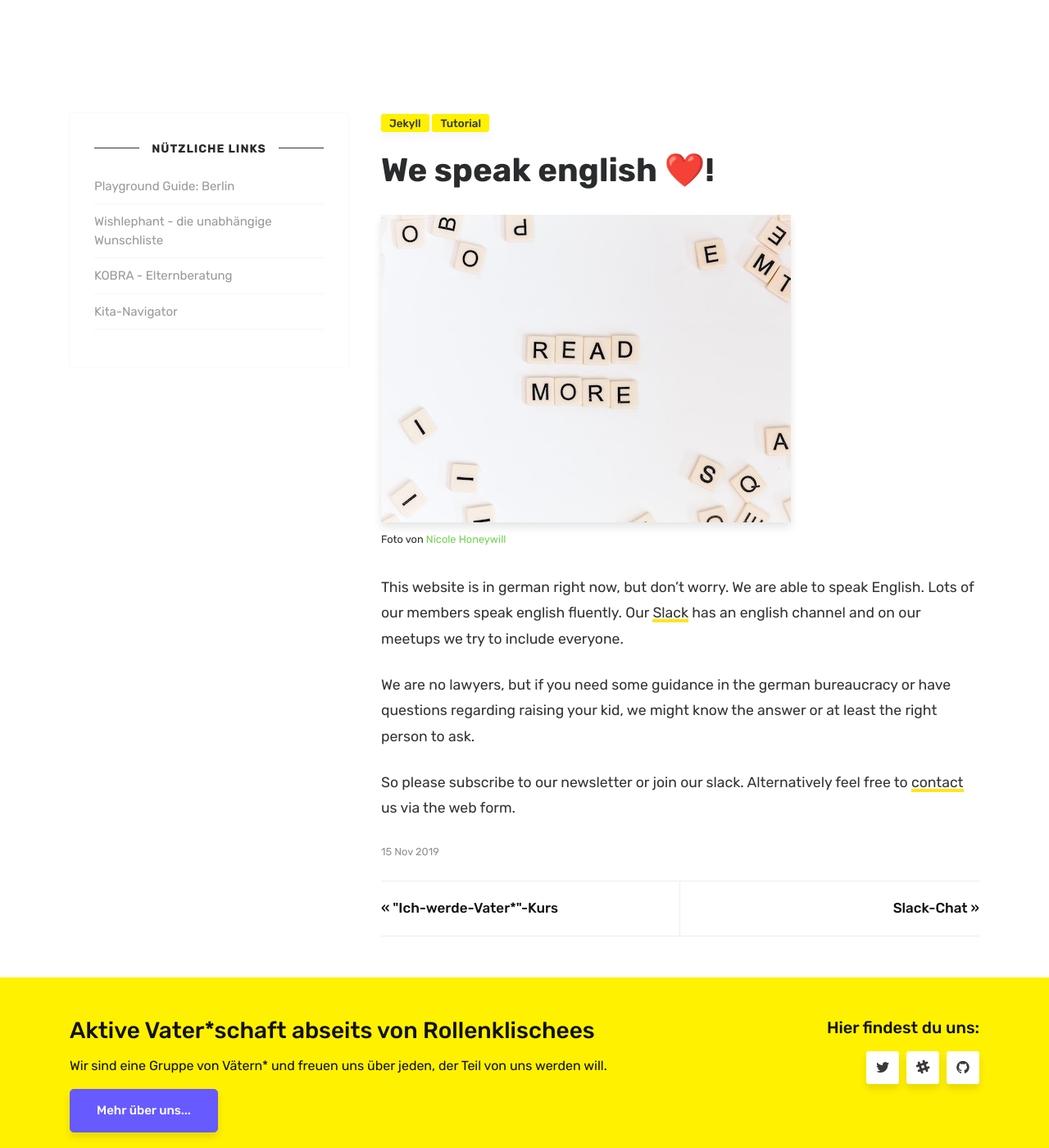
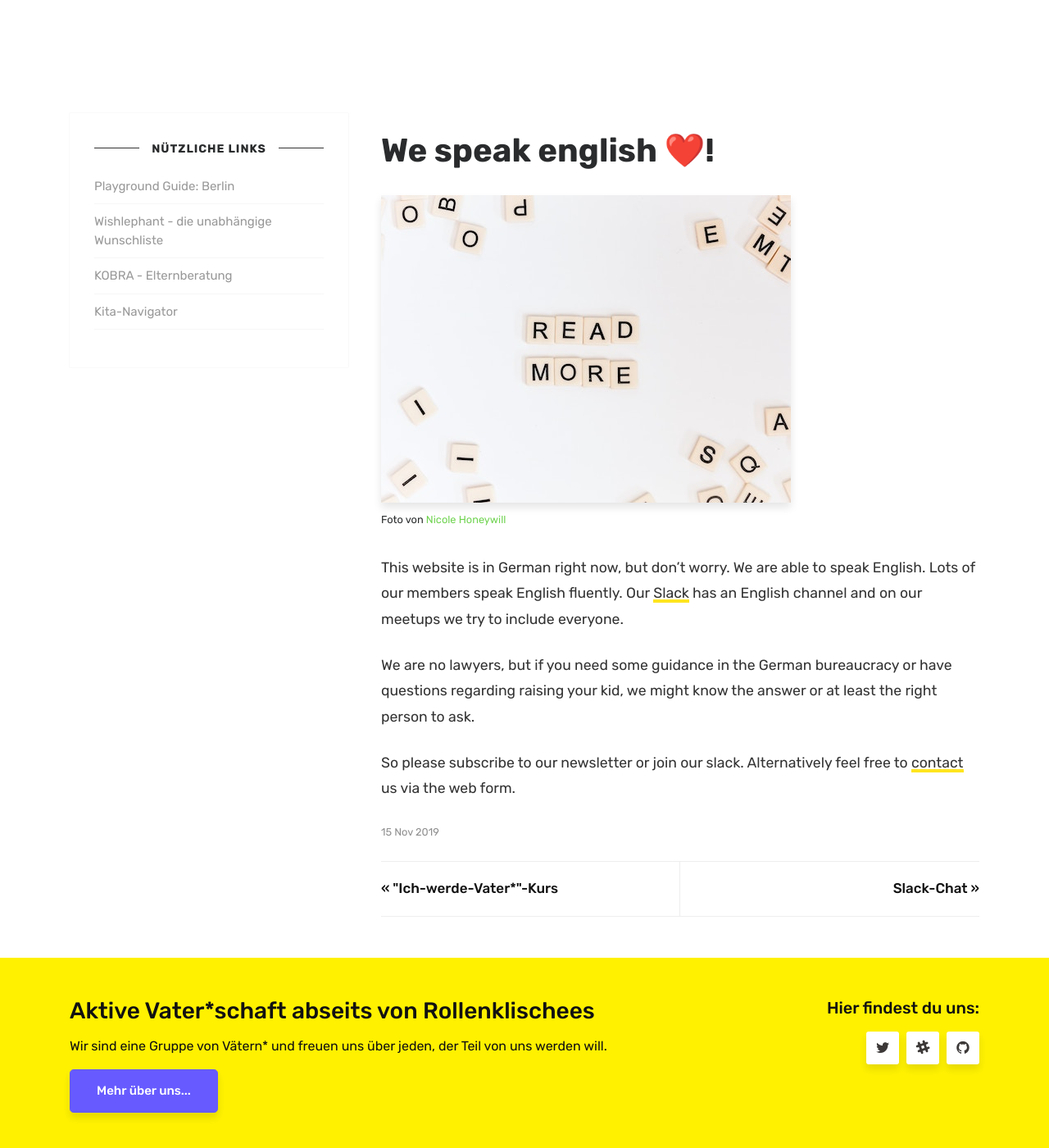
Before and after one commit to papiberlin/website, a Jekyll site: the page built from _posts/2019-11-15-english-speaker.md, in a window 1280 px wide and 1400 px high. Shown: the whole window at 82% size. Built offline with Jekyll 4.4.1, drawn with Linux system fonts in a browser that asks for light colours.

Commit message:
some spelling mistakes were made

```diff
--- a/_posts/2019-11-15-english-speaker.md
+++ b/_posts/2019-11-15-english-speaker.md
@@ -1,15 +1,15 @@
 ---
 layout: post
 title:  "We speak english ❤️!"
-categories: [ Jekyll, tutorial ]
+categories: [ ]
 image: assets/images/english.jpg
 image_description: Ein Scrabble Spiel mit dem Worten "Read More"
 image_credit: Foto von <a href="https://unsplash.com/@nicolehoneywill_sincerelymedia">Nicole Honeywill</a>
 
 featured: true
 ---
-This website is in german right now, but don't worry. We are able to speak English. Lots of our members speak english fluently. Our [Slack](http://dadaberlin.herokuapp.com/) has an english channel and on our meetups we try to include everyone.
+This website is in German right now, but don't worry. We are able to speak English. Lots of our members speak English fluently. Our [Slack](http://dadaberlin.herokuapp.com/) has an English channel and on our meetups we try to include everyone.
 
-We are no lawyers, but if you need some guidance in the german bureaucracy or have questions regarding raising your kid, we might know the answer or at least the right person to ask.
+We are no lawyers, but if you need some guidance in the German bureaucracy or have questions regarding raising your kid, we might know the answer or at least the right person to ask.
 
 So please subscribe to our newsletter or join our slack. Alternatively feel free to [contact](/contact) us via the web form.
```
Also changed, not shown: assets/images/6.jpg (deleted).
